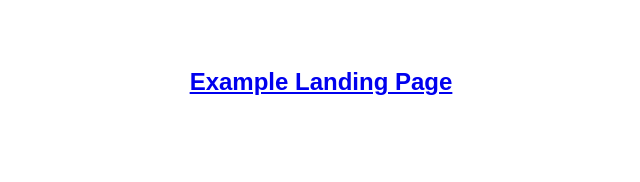
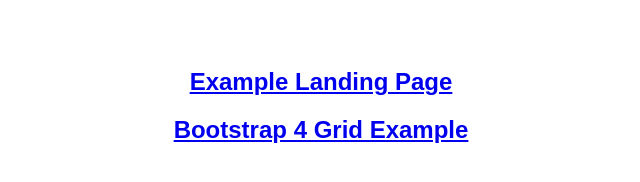
Before and after one commit to techhire9/techhire9.githib.io, a plain HTML site: page examples.html in a window 1280 px wide. Shown: the whole page, without its empty margins (319-959 px from the left). Drawn offline with Linux system fonts and the light colour scheme.

Commit message:
added bootstrap.html

```diff
--- a/examples.html
+++ b/examples.html
@@ -33,6 +33,7 @@ body {
 <body>
 <div id="main">
 <h2><a href=landing-page.html>Example Landing Page</a></h2>
+<h2><a href=bootstrap.html>Bootstrap 4 Grid Example</h2>
 
 
 </div>
```
